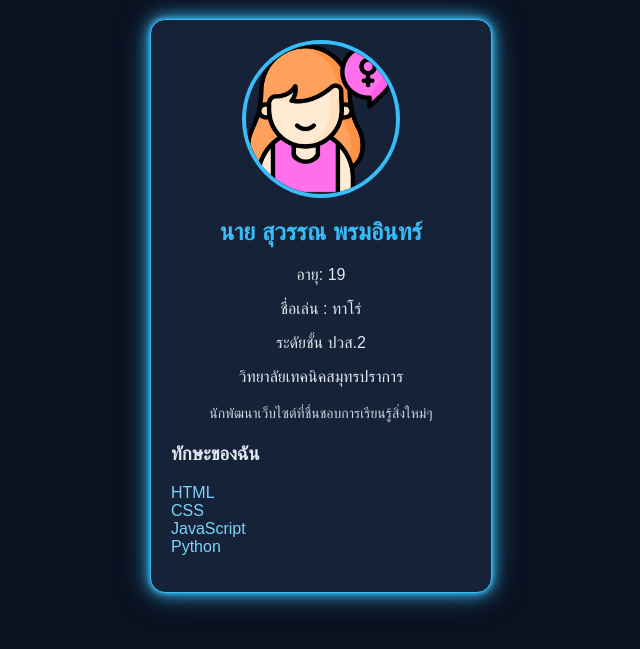
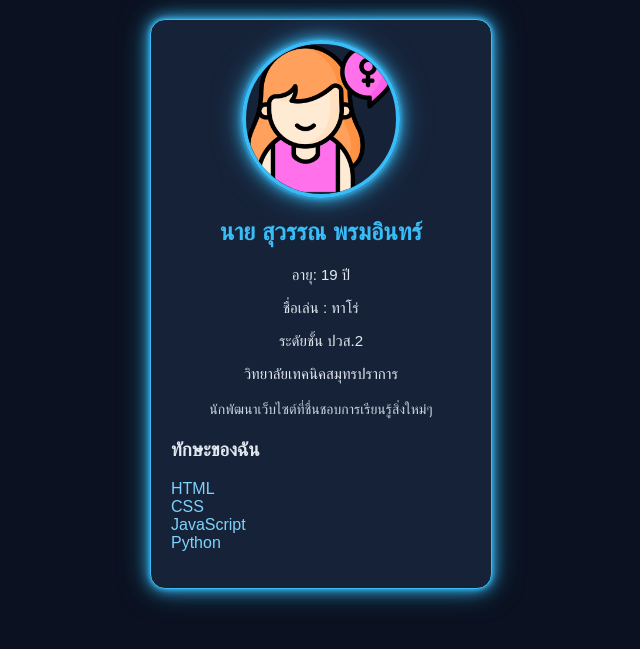
Before and after one commit to SPT0250/my-web-profile, a plain HTML site: page index.html in a window 1280 px wide. Shown: the part 61-710 px from the top of the page, without its empty margins (319-959 px from the left). Drawn offline with Linux system fonts and the light colour scheme.

```diff
--- a/index.html
+++ b/index.html
@@ -23,7 +23,7 @@
     <section class="card">
       <img src="gender_3066802.png" alt="รูปโปรไฟล์ตัวอย่าง">
       <h2 id="profile-name">นาย สุวรรณ พรมอินทร์</h2>
-      <p class="S">อายุ: 19</p>
+      <p class="S">อายุ: 19 ปี</p>
       <p class="S">ชื่อเล่น : ทาโร่</p>
       <p class="S">ระดัยชั้น ปวส.2</p>
       <p class="S">วิทยาลัยเทคนิคสมุทรปราการ</p>
@@ -35,7 +35,6 @@
         <li>CSS</li>
         <li>JavaScript</li>
         <li>Python</li>
-
       </ul>
     </section>
   </main>
--- a/style.css
+++ b/style.css
@@ -29,6 +29,10 @@ body {
   display: block;
   margin: 0 auto;
   border: 4px solid #38BDF8;
+  box-shadow:
+    0 0 5px #38BDF8,
+    0 0 15px #38BDF8,
+    0 0 30px rgba(56, 189, 248, 0.5);
 }
 
 /* ภารกิจที่ 5: จัดสไตล์ชื่อ */
@@ -62,5 +66,5 @@ header h1 {
 
 .S {
     text-align: center;
-    font-size: 16px;
+    font-size: 15px;
 }
```
